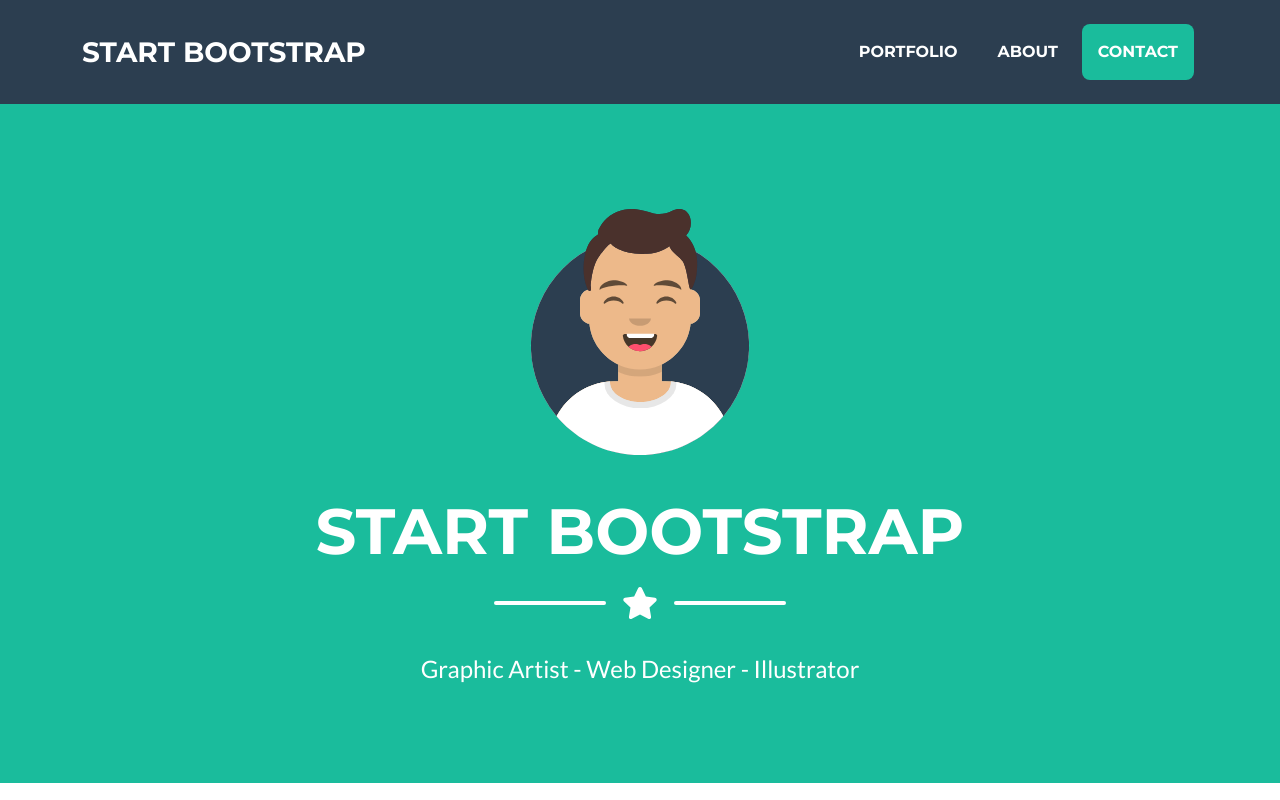
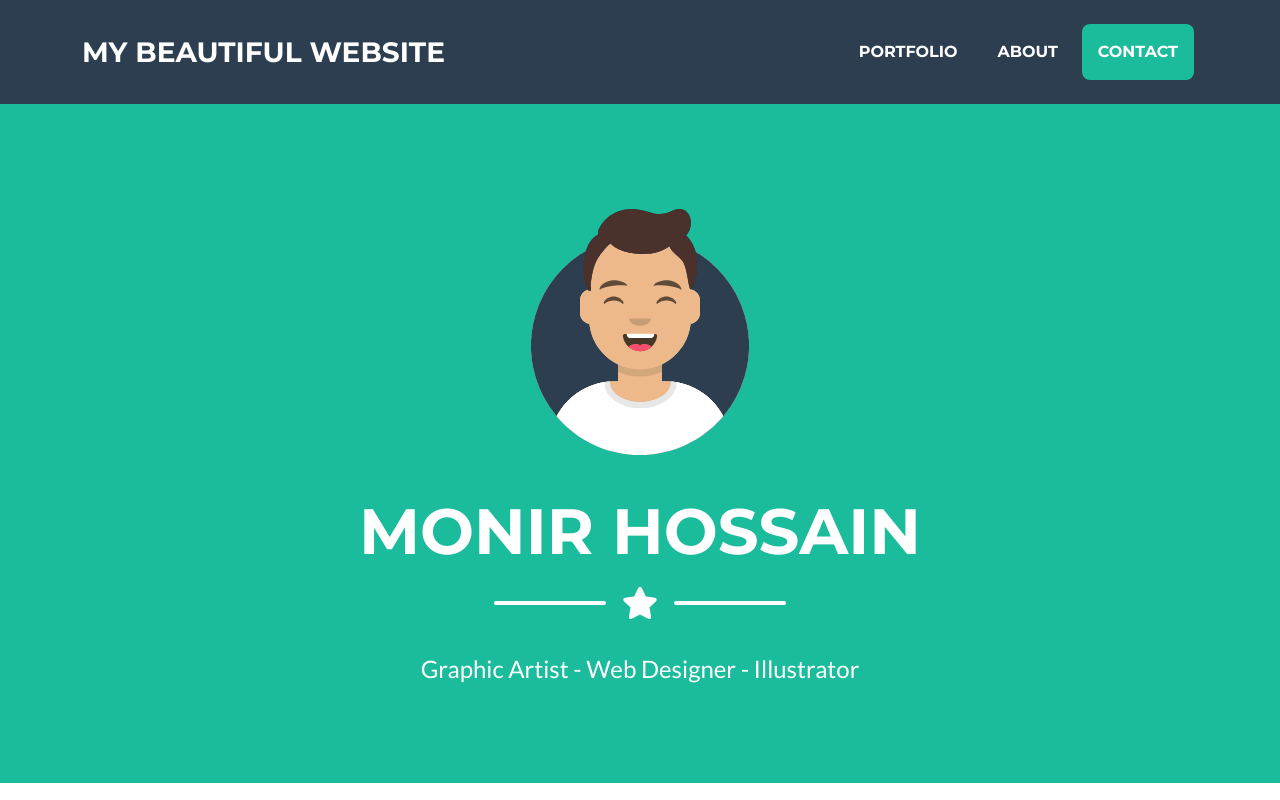
Before and after one commit to mat-info/mat-info.github.io, a plain HTML site: page index.html in a window 1280 px wide. Shown: the top 800 px of the page. Drawn offline with nearby package versions, Linux system fonts and the light colour scheme.

Commit message:
updated(6/19)

```diff
--- a/index.html
+++ b/index.html
@@ -5,7 +5,7 @@
         <meta name="viewport" content="width=device-width, initial-scale=1, shrink-to-fit=no" />
         <meta name="description" content="" />
         <meta name="author" content="" />
-        <title>Freelancer - Start Bootstrap Theme</title>
+        <title>Monir Hossain</title>
         <!-- Favicon-->
         <link rel="icon" type="image/x-icon" href="assets/favicon.ico" />
         <!-- Font Awesome icons (free version)-->
@@ -20,7 +20,7 @@
         <!-- Navigation-->
         <nav class="navbar navbar-expand-lg bg-secondary text-uppercase fixed-top" id="mainNav">
             <div class="container">
-                <a class="navbar-brand" href="#page-top">Start Bootstrap</a>
+                <a class="navbar-brand" href="#page-top">My Beautiful Website</a>
                 <button class="navbar-toggler text-uppercase font-weight-bold bg-primary text-white rounded" type="button" data-bs-toggle="collapse" data-bs-target="#navbarResponsive" aria-controls="navbarResponsive" aria-expanded="false" aria-label="Toggle navigation">
                     Menu
                     <i class="fas fa-bars"></i>
@@ -40,7 +40,7 @@
                 <!-- Masthead Avatar Image-->
                 <img class="masthead-avatar mb-5" src="assets/img/avataaars.svg" alt="..." />
                 <!-- Masthead Heading-->
-                <h1 class="masthead-heading text-uppercase mb-0">Start Bootstrap</h1>
+                <h1 class="masthead-heading text-uppercase mb-0">Monir Hossain</h1>
                 <!-- Icon Divider-->
                 <div class="divider-custom divider-light">
                     <div class="divider-custom-line"></div>
```
